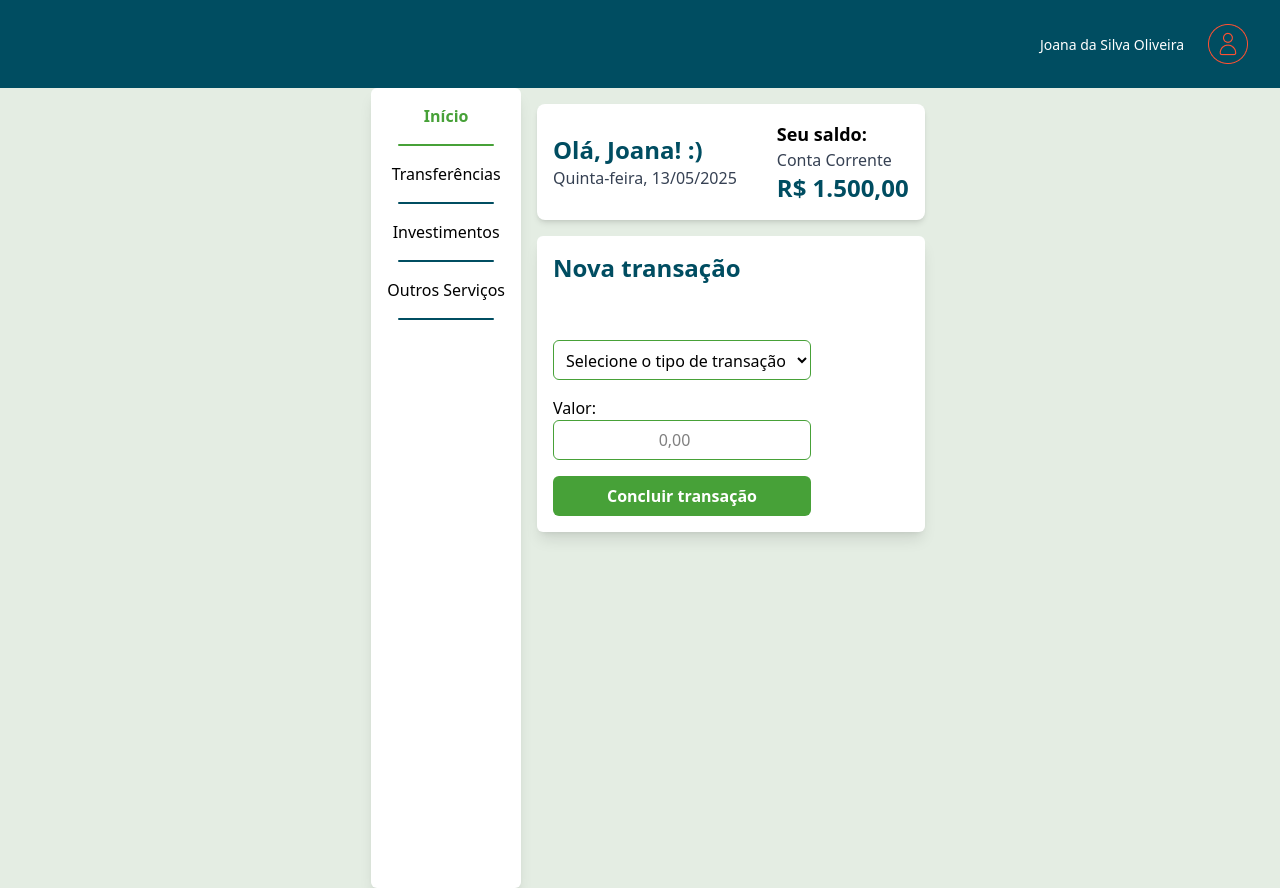
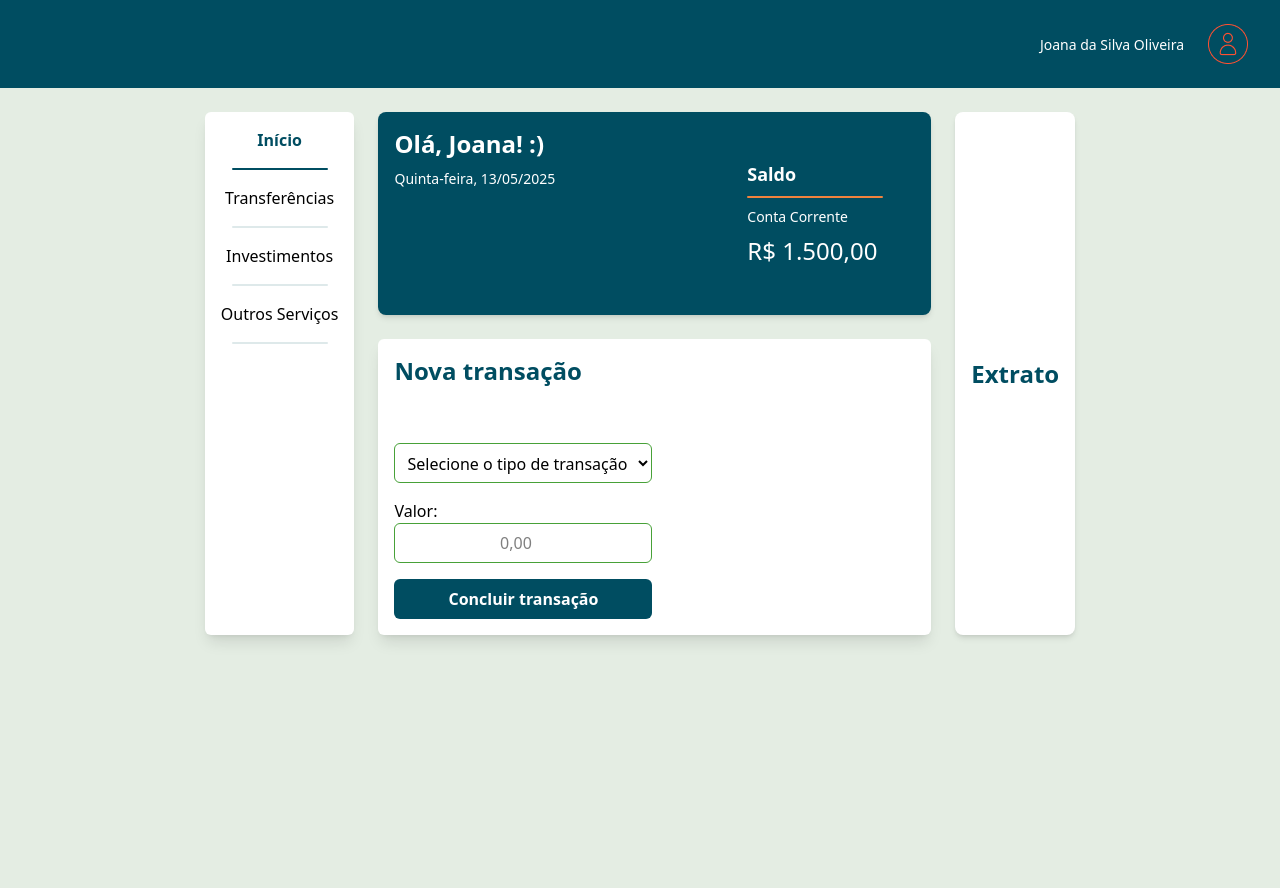
Before and after one commit to LeticiaRosa/ByteBank, a Next.js app: page / in a window 1280 px wide. After the commit the page ends 800 px from the top, so only its background shows below. Built offline with nearby package versions, Linux system fonts and the light colour scheme.

Commit message:
Fix: Correção de corres e espaçamentos

```diff
--- a/src/app/layout.tsx
+++ b/src/app/layout.tsx
@@ -22,9 +22,9 @@ export default function RootLayout({
     <html lang="pt-BR" className="h-full">
       <body className="flex flex-col h-full">
         <Header />
-        <div className="flex flex-row container ">
+        <div className="flex flex-row container gap-6 pt-6">
           <Menu />
-          <main className="">{children}</main>
+          <main>{children}</main>
         </div>
       </body>
     </html>
--- a/src/app/page.tsx
+++ b/src/app/page.tsx
@@ -1,13 +1,15 @@
 import { Card } from "../components/Card";
+import { Extrato } from "../components/Extrato";
 import NovaTransacao from "../components/Nova-transacao";
 
 export default function Home() {
   return (
-    <div className="flex flex-row items-start justify-center pt-4">
-      <div className="flex flex-col gap-4">
+    <div className="flex flex-row gap-6">
+      <div className="flex flex-col gap-6">
         <Card />
         <NovaTransacao />
       </div>
+      <Extrato />
     </div>
   );
 }
--- a/src/components/Card.tsx
+++ b/src/components/Card.tsx
@@ -1,14 +1,15 @@
 export function Card() {
   return (
-    <div className="card bg-white shadow-md rounded-lg flex flex-row items-center justify-center ">
-      <div>
-        <h2 className="title">Olá, Joana! :) </h2>
-        <p className="text-gray-700">Quinta-feira, 13/05/2025</p>
+    <div className="card bg-verde shadow-md rounded-lg flex flex-row items-start justify-center min-h-50 text-white gap-40">
+      <div className="flex flex-col gap-2">
+        <h2 className="title text-white">Olá, Joana! :) </h2>
+        <p className="text-white text-size-14">Quinta-feira, 13/05/2025</p>
       </div>
-      <div>
-        <h3 className="text-lg font-semibold">Seu saldo:</h3>
-        <p className="text-gray-700">Conta Corrente</p>
-        <p className="text-2xl font-bold text-verde">R$ 1.500,00</p>
+      <div className="flex flex-col items-start justify-center gap-2 p-8">
+        <h3 className="text-lg font-semibold">Saldo</h3>
+        <hr className="w-34 h-0.5 border-0 rounded-sm bg-laranja-grafico" />
+        <p className=" text-size-14">Conta Corrente</p>
+        <p className="text-2xl">R$ 1.500,00</p>
       </div>
     </div>
   );
--- /dev/null
+++ b/src/components/Extrato.tsx
@@ -0,0 +1,7 @@
+export function Extrato() {
+  return (
+    <div className="card bg-white shadow-md rounded-lg flex flex-row items-center justify-center flex-1 min-w-20">
+      <h2 className="title">Extrato </h2>
+    </div>
+  );
+}
--- a/src/components/Header.tsx
+++ b/src/components/Header.tsx
@@ -2,7 +2,7 @@ import Image from "next/image";
 
 export function Header() {
   return (
-    <header className="flex flex-col items-center justify-center bg-verde py-6 w-full">
+    <header className="flex flex-col items-center justify-center bg-verde py-6 w-full overscroll-none">
       <div className="container items-end">
         <div className="flex items-center justify-center gap-6 text-white px-4">
           <span className="text-size-14">Joana da Silva Oliveira</span>
--- a/src/components/Menu.tsx
+++ b/src/components/Menu.tsx
@@ -14,8 +14,6 @@ export function Menu() {
   ];
 
   return (
-    <div className="center">
-      <div className="container">
     <nav className="menu">
       <ul className="flex flex-col items-center justify-center gap-4">
         {menuItems.map((item) => (
@@ -27,7 +25,7 @@ export function Menu() {
               href={item.href}
               className={`${
                 pathname === item.href
-                      ? "text-verde-claro font-semibold"
+                  ? "text-verde font-semibold"
                   : "text-black"
               } transition-colors`}
             >
@@ -35,14 +33,12 @@ export function Menu() {
             </Link>
             <hr
               className={`w-24 h-0.5 border-0 rounded-sm  ${
-                    pathname === item.href ? "bg-verde-claro" : "bg-preto"
+                pathname === item.href ? "bg-verde" : "bg-cinza"
               }`}
             />
           </li>
         ))}
       </ul>
     </nav>
-      </div>
-    </div>
   );
 }
--- a/styles/globals.css
+++ b/styles/globals.css
@@ -49,10 +49,10 @@
     @apply flex flex-col justify-center max-w-md px-4;
   }
   .title {
-    @apply text-2xl font-bold text-preto;
+    @apply text-2xl font-semibold text-preto;
   }
   .menu {
-    @apply flex flex-col items-start justify-start w-full min-h-screen bg-white rounded-md shadow-lg text-black gap-10 p-4;
+    @apply flex flex-col items-start justify-start bg-white rounded-md shadow-lg text-black gap-10 p-4;
   }
   .menu-item {
     @apply flex flex-col items-center justify-center gap-4 hover:text-verde-claro hover:font-bold;
@@ -70,7 +70,7 @@
     @apply w-full h-10 border border-verde-claro bg-white rounded-md p-2 text-black text-center focus:border-verde-claro focus:outline-none;
   }
   .btn {
-    @apply w-full h-10 bg-verde-claro text-white rounded-md p-2 text-center font-semibold cursor-pointer hover:bg-verde;
+    @apply w-full h-10 bg-verde text-white rounded-md p-2 text-center font-semibold cursor-pointer hover:bg-verde;
   }
 }
 
```
Lines whose indentation alone changed are shown as unchanged.
